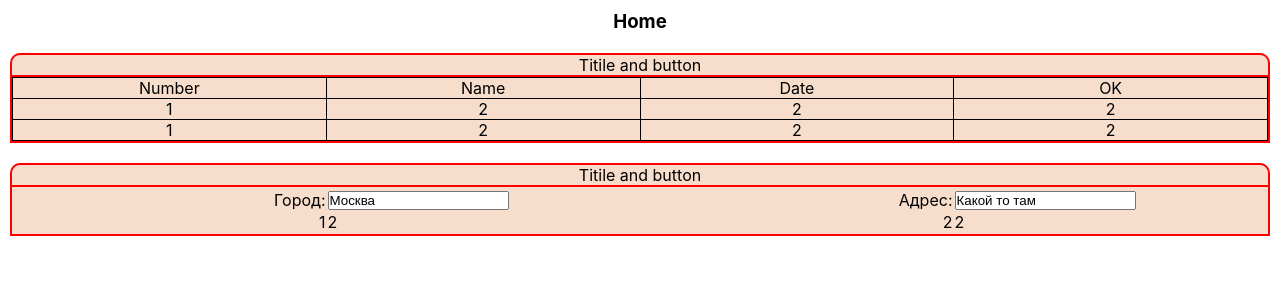
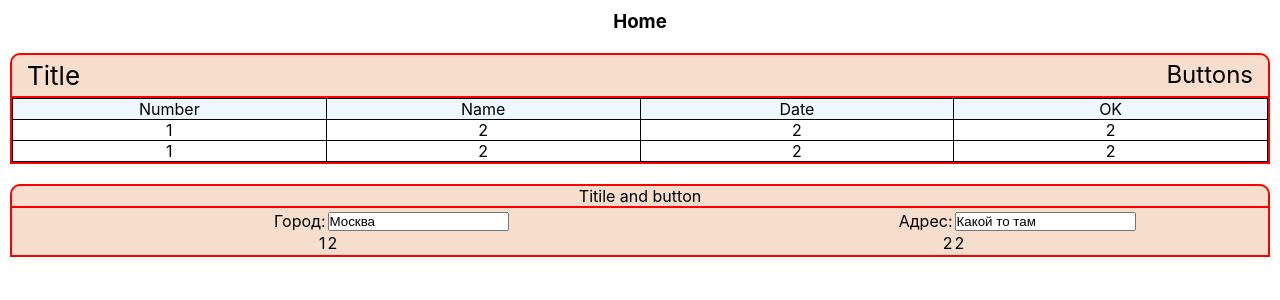
Before and after one commit to Daskendrik/Guided_Tours, a React (Create React App) app in the folder react/tourreact/: page / in a window 1280 px wide. Shown: the top 300 px of the page. Built offline with nearby package versions, Linux system fonts and the light colour scheme; the HTML template or start-up script is replaced by a standard one.

Commit message:
add blocks

```diff
--- a/react/tourreact/src/Components/ListApplets/ListApplet.jsx
+++ b/react/tourreact/src/Components/ListApplets/ListApplet.jsx
@@ -3,7 +3,10 @@ const ListApplet = () => {
   return (
     <>
       <div className={styles.list_applet}>
-        <div className={styles.header}>Titile and button</div>
+        <div className={styles.header}>
+          <div className={styles.title}>Title</div>
+          <div className={styles.button}>Buttons</div>
+        </div>
         <div className={styles.list_applet_table}>
           <form>
             <table>
--- a/react/tourreact/src/Components/ListApplets/ListApplet.module.css
+++ b/react/tourreact/src/Components/ListApplets/ListApplet.module.css
@@ -1,15 +1,19 @@
 .list_applet {
   text-align: center;
-  background-color: rgb(236, 170, 129, 0.4);
+
   margin: 20px 0 0 0;
   border-top-right-radius: 10px;
   border-top-left-radius: 10px;
 }
 
 .header {
+  background-color: rgb(236, 170, 129, 0.4);
   border: 2px solid red;
   border-top-right-radius: 10px;
   border-top-left-radius: 10px;
+  font-size: 24px;
+  display: flex;
+  padding: 5px 15px 5px 15px;
 }
 
 .list_applet_table {
@@ -21,6 +25,19 @@
   border-left: 2px solid red;
 }
 
+.title {
+  font-size: 26px;
+  display: inline-block;
+  width: 50%;
+  text-align: left;
+}
+
+.button {
+  display: inline-block;
+  width: 50%;
+  text-align: right;
+}
+
 .list_applet_table table {
   width: 100%;
   table-layout: fixed;
@@ -30,3 +47,7 @@
 .list_applet_table table td {
   border: 1px solid black;
 }
+
+.list_applet_table table thead {
+  background-color: aliceblue;
+}
```
